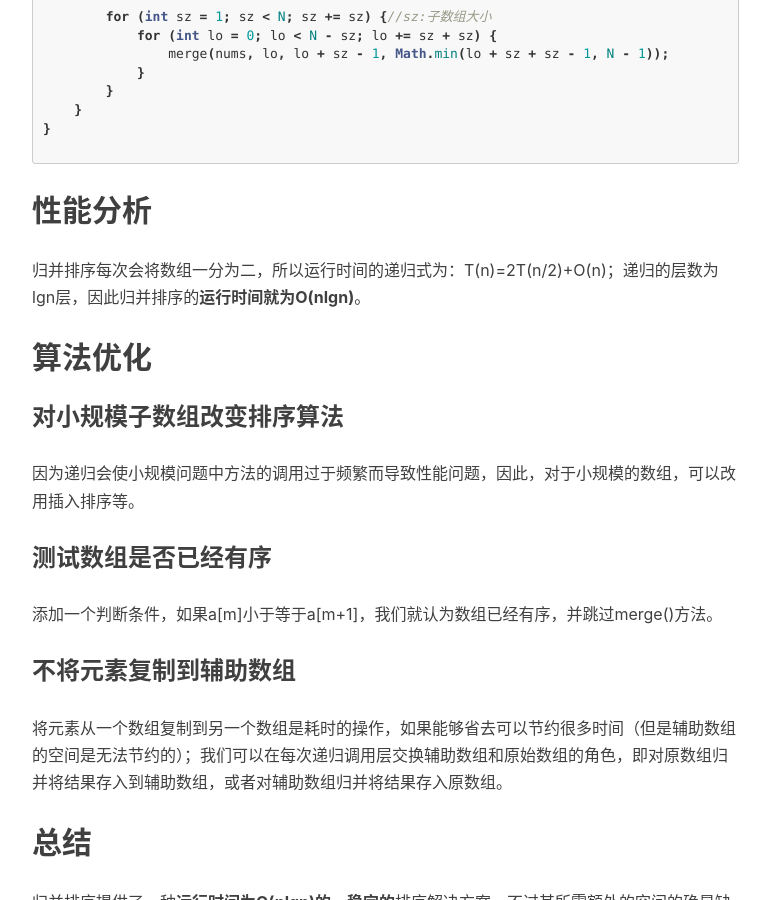
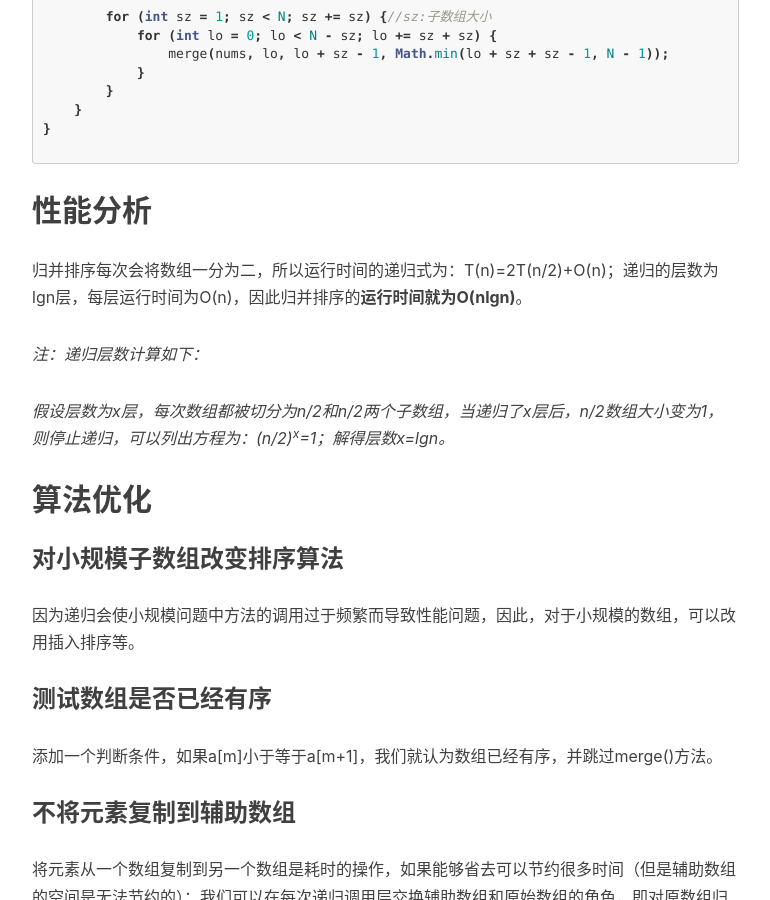
Before and after one commit to liuz2015/liuz2015.github.io, a Jekyll site: the page built from _posts/2018-08-22-algorithm-merge-sort.markdown, in a window 1280 px wide and 900 px high, scrolled down 2670 px. Shown: the whole window, without its empty margins (233-1003 px from the left). Built offline with Jekyll 4.4.1, drawn with Linux system fonts in a browser that asks for light colours; nearby versions of some CDN libraries; comment, search, counter and statistics services are not loaded.

Commit message:
补充 归并排序

```diff
--- a/_posts/2018-08-22-algorithm-merge-sort.markdown
+++ b/_posts/2018-08-22-algorithm-merge-sort.markdown
@@ -112,7 +112,11 @@ public class MergeSortBU<T extends Comparable<T>> {
 
 ## 性能分析
 
-归并排序每次会将数组一分为二，所以运行时间的递归式为：T(n)=2T(n/2)+O(n)；递归的层数为lgn层，因此归并排序的**运行时间就为O(nlgn)**。
+归并排序每次会将数组一分为二，所以运行时间的递归式为：T(n)=2T(n/2)+O(n)；递归的层数为lgn层，每层运行时间为O(n)，因此归并排序的**运行时间就为O(nlgn)**。
+
+*注：递归层数计算如下：*
+
+*假设层数为x层，每次数组都被切分为n/2和n/2两个子数组，当递归了x层后，n/2数组大小变为1，则停止递归，可以列出方程为：(n/2)<sup>x</sup>=1；解得层数x=lgn。*
 
 ## 算法优化
 
```
